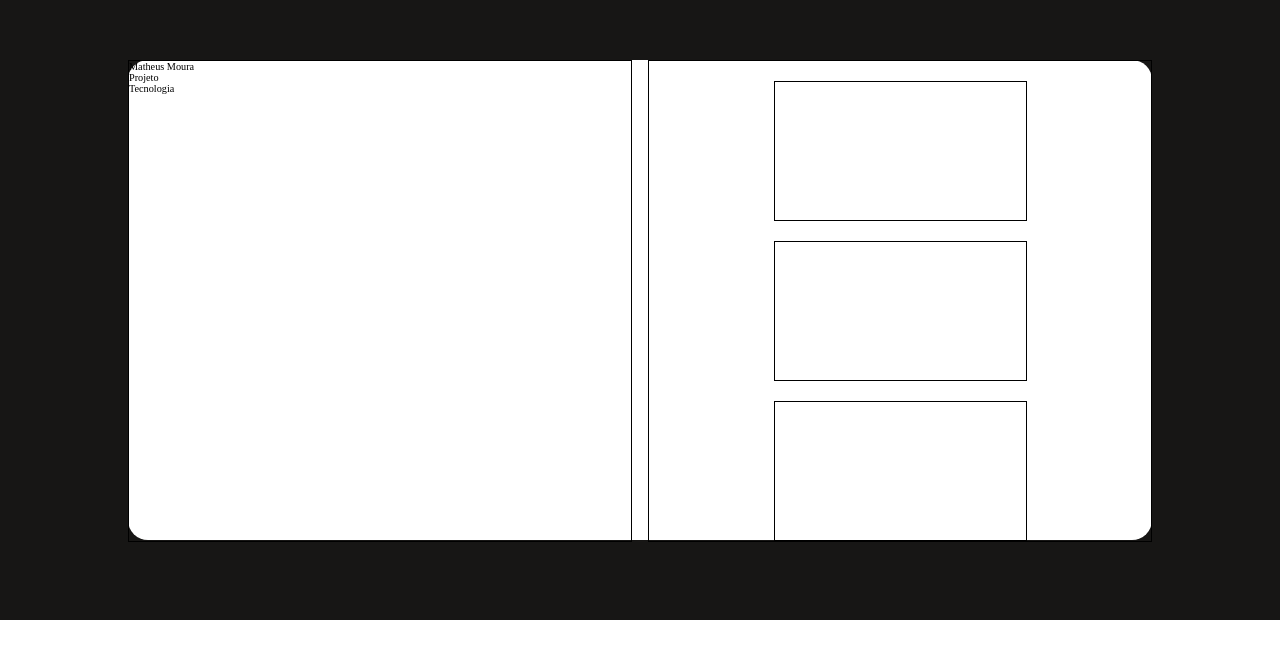
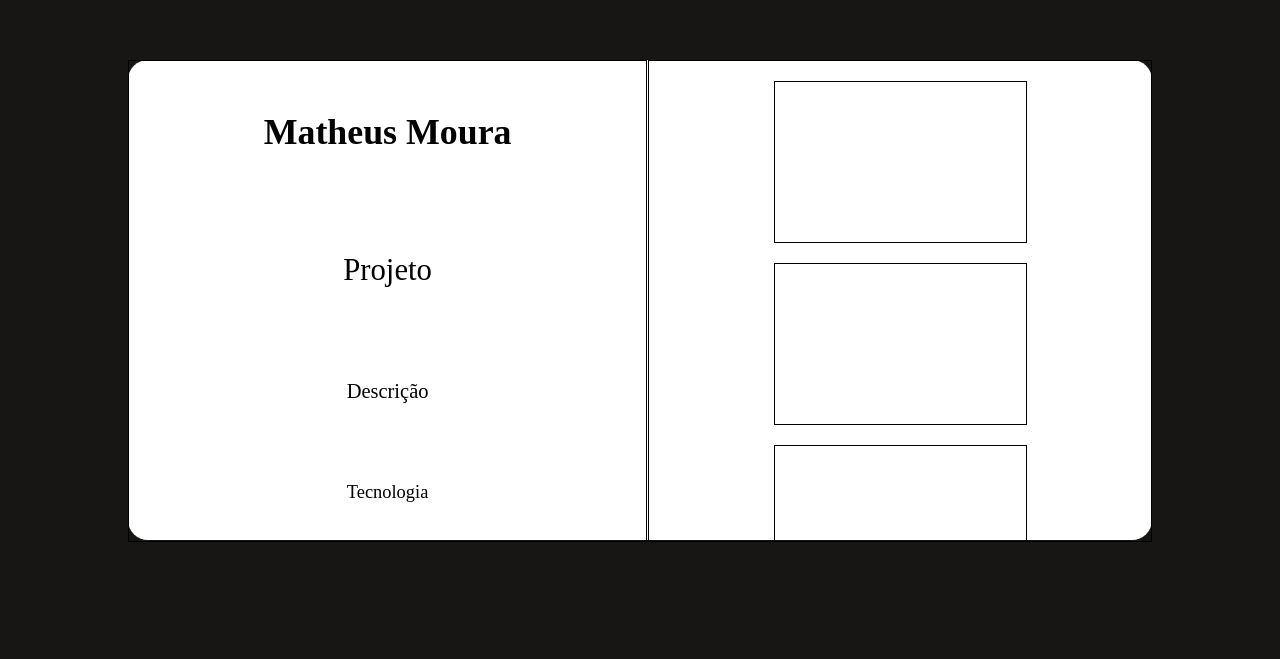
Before and after one commit to Matheus-Moura26/Portifolio2.0, a React (Create React App) app: page / in a window 1280 px wide. Shown: the part 1476-2135 px from the top of the page. Before the commit the page ends 2096 px from the top, so only its background shows below. Built offline with nearby package versions, Linux system fonts and the light colour scheme.

Commit message:
Scroll de portifolios criados

```diff
--- a/src/App.js
+++ b/src/App.js
@@ -103,16 +103,20 @@ function App() {
 
 
       </div> */}
-      <div style={{marginTop: "10vh", marginBottom: "10vh",width: "80%" , height: "60vh", backgroundColor: "white", borderRadius: "20px", display:"flex",flexWrap: "wrap", flexDirection: "row", justifyContent: "space-between"}}>
-        <div style={{width: "49%", height: "60vh", border:"1px solid black"}}>
-          <div>Matheus Moura</div>
-          <div>Projeto</div>
-          <div>Tecnologia</div>
+      <div style={{marginTop: "10vh", marginBottom: "20vh",width: "80%" , height: "60vh", backgroundColor: "white", borderRadius: "20px", display:"flex",flexWrap: "wrap", flexDirection: "row", justifyContent: "space-between"}}>
+        <div style={{width: "50.5%", height: "60vh", border:"1px solid black", display:"flex", flexDirection:"column", alignItems:"center", justifyContent:"space-around"}}>
+          <div style={{}}><h2 style={{fontSize:"3.5rem"}}>Matheus Moura</h2></div>
+          <div><h3 style={{fontSize:"3rem", fontWeight:"lighter"}}>Projeto</h3></div>
+          <div><p style={{fontSize:"2rem", fontWeight:"lighter"}}>Descrição</p></div>
+          <div><p style={{fontSize:"1.8rem"}}>Tecnologia</p></div>
         </div>
-        <div style={{width: "49%", height: "60vh", border:"1px solid black", display:"flex", alignItems:"center", justifyContent:"center", flexDirection: "column"}}>
-          <div style={{marginTop: "20px",width: "50%", height: "20vh", border: "1px solid black"}}></div>
-          <div style={{marginTop: "20px",width: "50%", height: "20vh", border: "1px solid black"}}></div>
-          <div style={{marginTop: "20px",width: "50%", height: "20vh", border: "1px solid black"}}></div>
+        <div style={{width: "49%", height: "60vh", maxHeight: "60vh", border:"1px solid black", display:"flex", alignItems:"center", justifyContent:"flex-start", flexDirection: "column", overflowY:"auto"}}>
+          <div style={{marginTop: "20px",width: "50%", height: "20vh", minHeight:"20vh", border: "1px solid black"}}></div>
+          <div style={{marginTop: "20px",width: "50%", height: "20vh", minHeight:"20vh", border: "1px solid black"}}></div>
+          <div style={{marginTop: "20px",width: "50%", height: "20vh", minHeight:"20vh", border: "1px solid black"}}></div>
+          <div style={{marginTop: "20px",width: "50%", height: "20vh", minHeight:"20vh", border: "1px solid black"}}></div>
+          <div style={{marginTop: "20px",width: "50%", height: "20vh", minHeight:"20vh", border: "1px solid black"}}></div>
+          <div style={{marginTop: "20px",width: "50%", height: "20vh", minHeight:"20vh", border: "1px solid black"}}></div>
         </div>
       </div>
 
```
